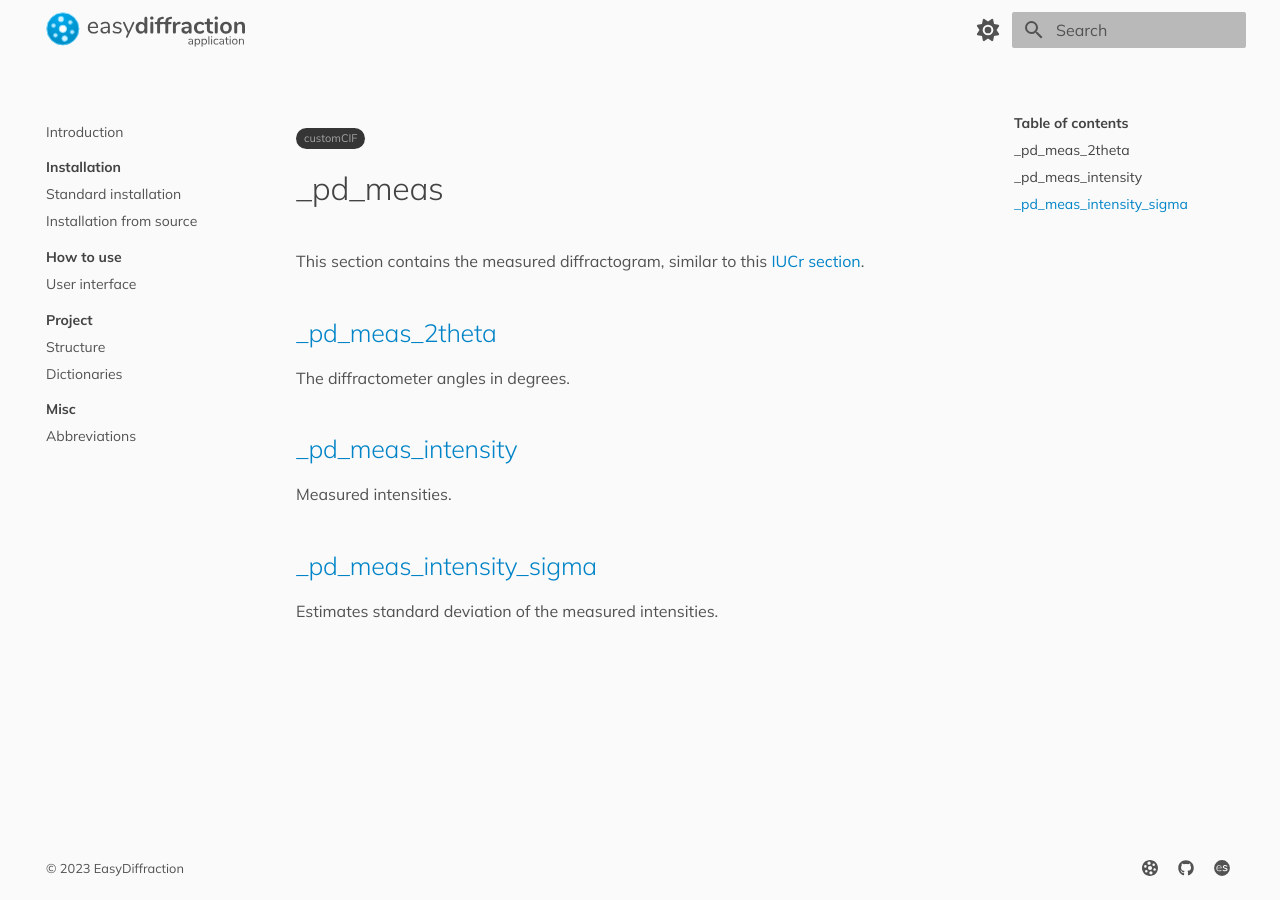
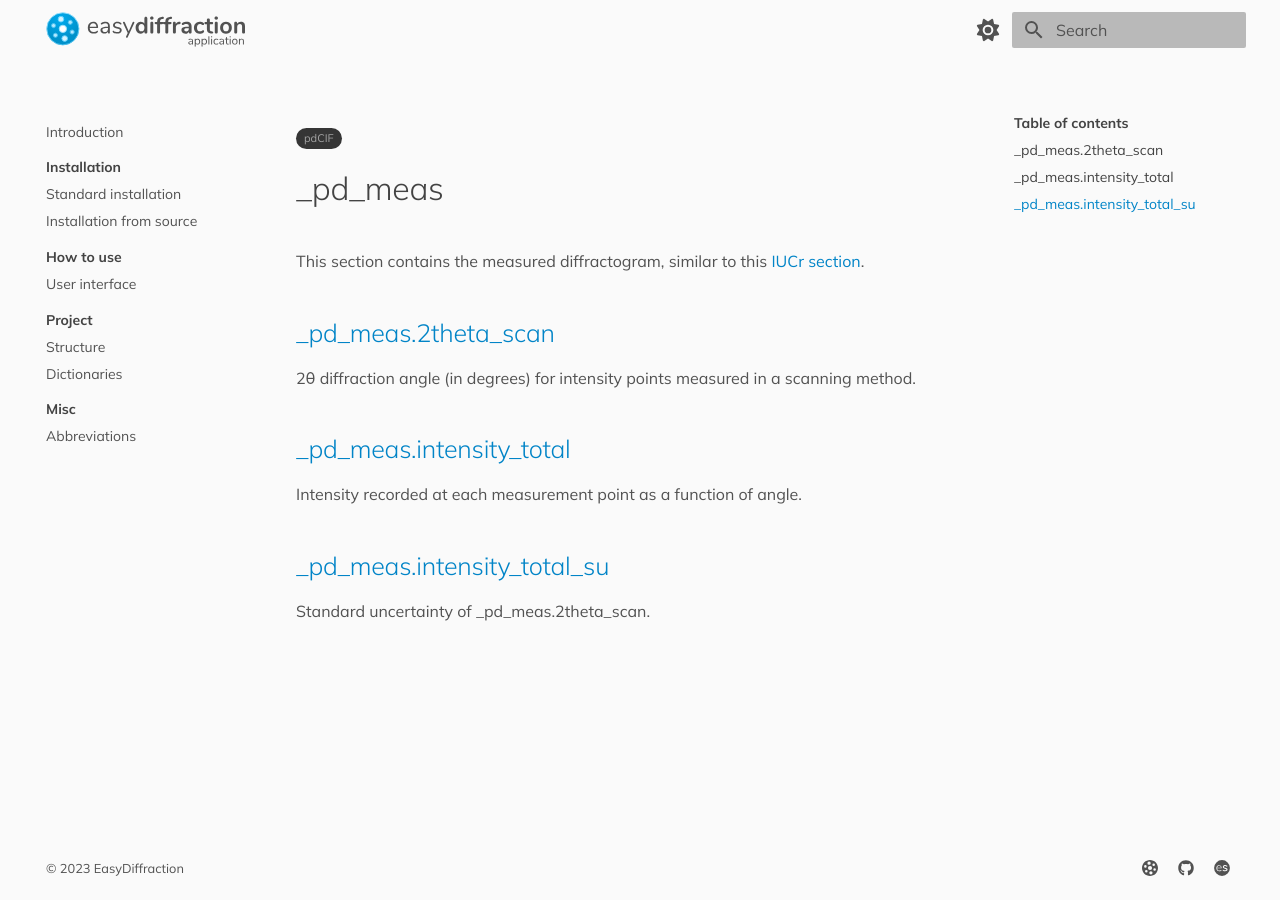
Before and after one commit to EasyScience/EasyDiffractionAppDocs, an MkDocs documentation site: the page built from docs/project/dictionaries/_pd_meas.md, in a window 1280 px wide. Built offline with MkDocs 1.6.1 and Material for MkDocs 9.7.7, drawn with Linux system fonts in a browser that asks for light colours; comment, search, counter and statistics services are not loaded.

Commit message:
Fix pd_meas section

```diff
--- a/docs/project/dictionaries/_pd_meas.md
+++ b/docs/project/dictionaries/_pd_meas.md
@@ -2,20 +2,20 @@
 [1]: https://www.iucr.org/resources/cif/dictionaries/browse/cif_core
 [2]: https://www.iucr.org/resources/cif/dictionaries/browse/cif_pd
 
-[customCIF][0]{:.label-cif}
+[pdCIF][2]{:.label-cif}
 
 # _pd_meas
 
 This section contains the measured diffractogram, similar to this [IUCr section](https://www.iucr.org/resources/cif/dictionaries/browse/cif_pd).
 
-## [\_pd_meas_2theta](#)
+## [\_pd_meas.2theta_scan](https://raw.githubusercontent.com/COMCIFS/Powder_Dictionary/master/cif_pow.dic)
 
-The diffractometer angles in degrees.
+2θ diffraction angle (in degrees) for intensity points measured in a scanning method.
 
-## [\_pd_meas_intensity](#)
+## [\_pd_meas.intensity_total](https://raw.githubusercontent.com/COMCIFS/Powder_Dictionary/master/cif_pow.dic)
 
-Measured intensities.
+Intensity recorded at each measurement point as a function of angle.
 
-## [\_pd_meas_intensity_sigma](#)
+## [\_pd_meas.intensity_total_su](https://raw.githubusercontent.com/COMCIFS/Powder_Dictionary/master/cif_pow.dic)
 
-Estimates standard deviation of the measured intensities.
+Standard uncertainty of \_pd_meas.2theta_scan.
```
